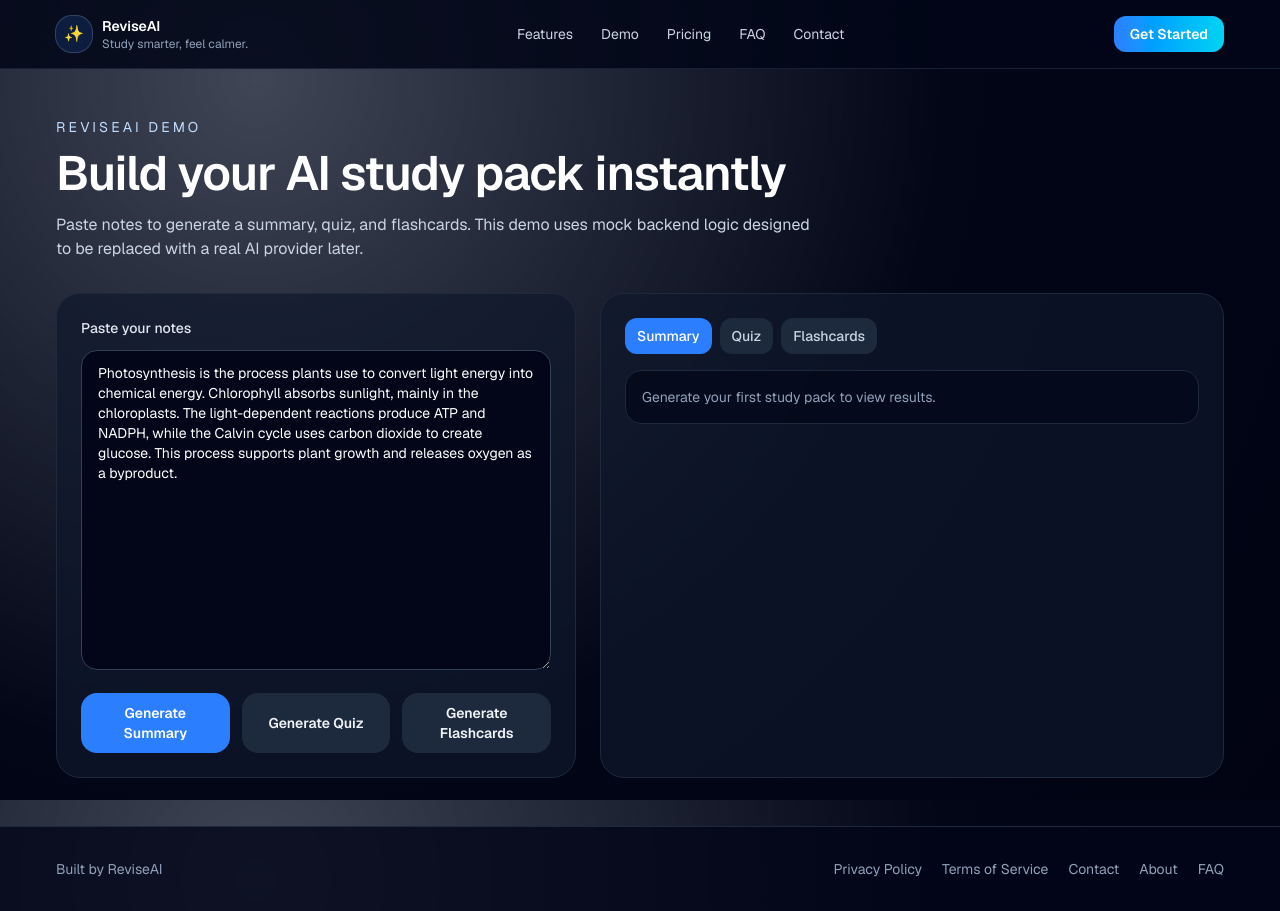
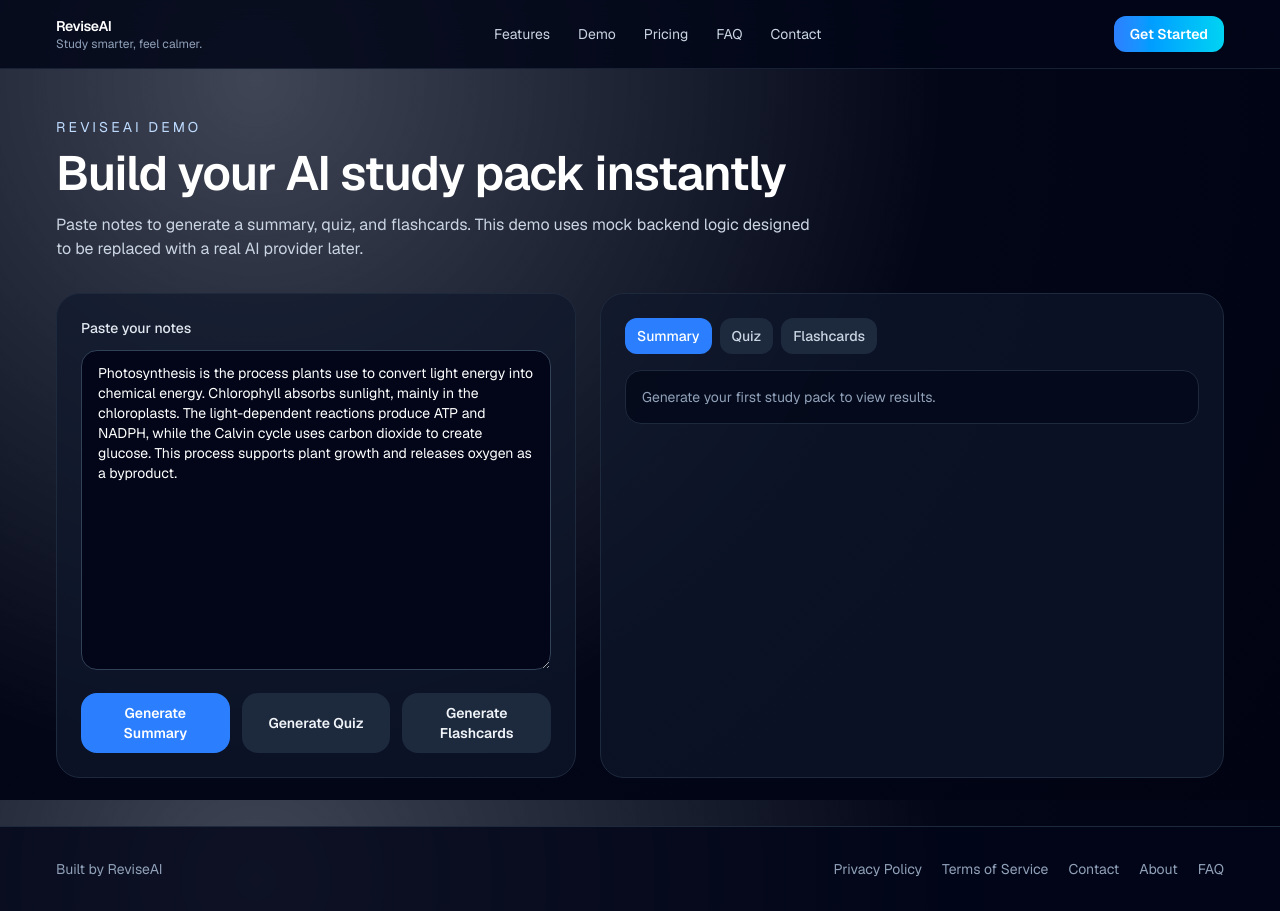
Before and after one commit to Axren-source/ReviseAI, a Next.js app: page /demo in a window 1280 px wide. Built offline with nearby package versions, Linux system fonts and the light colour scheme.

Commit message:
Move brand logo to top header and remove hero logo block

```diff
--- a/app/page.tsx
+++ b/app/page.tsx
@@ -49,14 +49,7 @@ export default function ReviseAILandingPage() {
       </div>
 
       <main className="relative mx-auto w-full max-w-7xl px-6 pb-14 pt-8 md:px-10 lg:px-14">
-        <header className="fade-up flex flex-wrap items-center justify-between gap-4">
-          <div className="flex items-center gap-3">
-            </div>
-            <div>
-              <img src="/icon.svg" alt="ReviseAI logo" className="h-10" />
-              <p className="text-xs text-slate-300">AI study partner for overwhelmed students.</p>
-            </div>
-          </div>
+        <header className="fade-up flex flex-wrap items-center justify-end gap-4">
           <a
             href="https://docs.google.com/forms/d/e/1FAIpQLSfIAY8falqW792-n_7X5dM6WDvMsL08y1Q1mIytIlNLUbq88w/viewform?usp=publish-editor"
             target="_blank"
--- a/components/site-header.tsx
+++ b/components/site-header.tsx
@@ -13,11 +13,8 @@ export function SiteHeader() {
     <header className="sticky top-0 z-40 border-b border-slate-800/80 bg-slate-950/85 backdrop-blur-xl">
       <div className="mx-auto flex w-full max-w-7xl items-center justify-between px-6 py-4 md:px-10 lg:px-14">
         <Link href="/" className="flex items-center gap-2.5 text-white">
-          <span className="flex h-9 w-9 items-center justify-center rounded-2xl bg-blue-500/15 ring-1 ring-blue-300/30">
-            ✨
-          </span>
           <span>
-            <span className="block text-sm font-semibold">ReviseAI</span>
+            <span className="block text-sm font-semibold tracking-tight text-white">ReviseAI</span>
             <span className="block text-xs text-slate-400">Study smarter, feel calmer.</span>
           </span>
         </Link>
```
